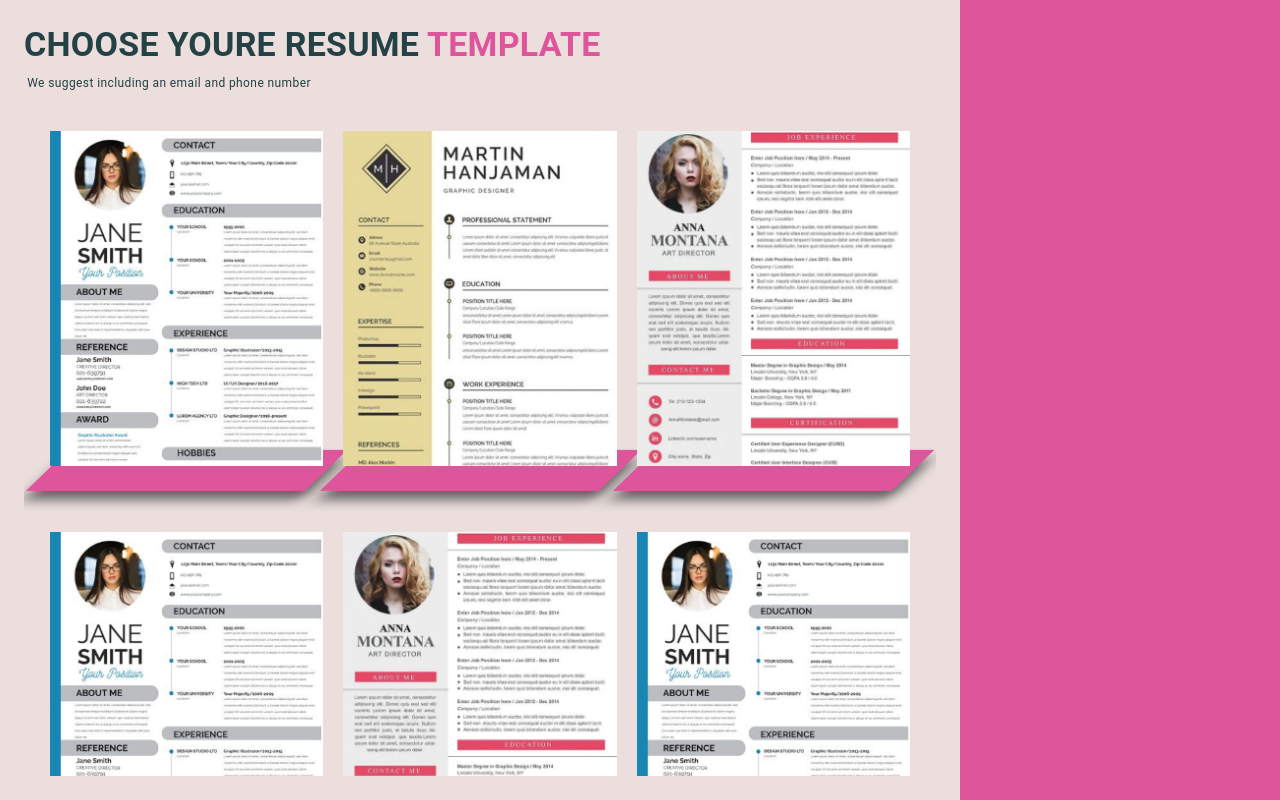
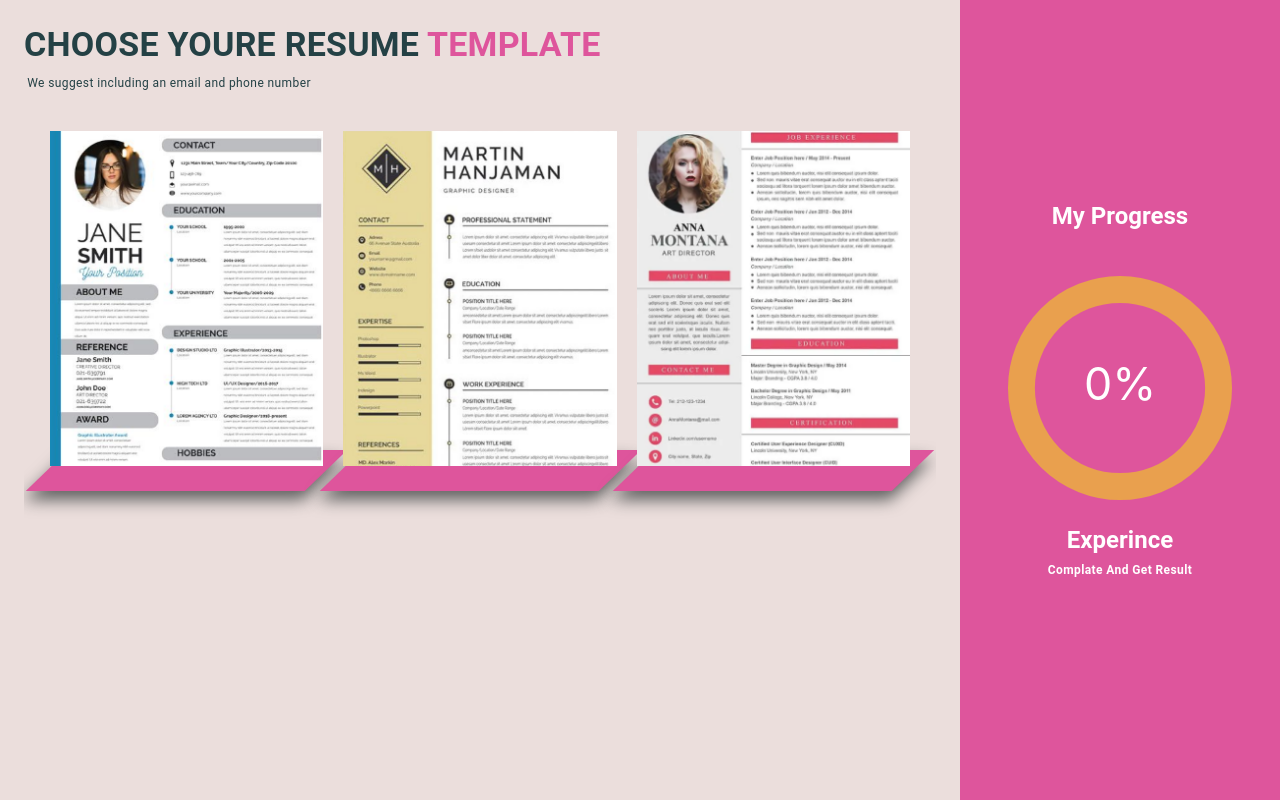
Before and after one commit to afroz9008/resume-builder-v1, a React (Create React App) app: page /build in a window 1280 px wide. Built offline with nearby package versions, Linux system fonts and the light colour scheme.

Commit message:
improve and add chart

```diff
--- a/package.json
+++ b/package.json
@@ -10,7 +10,9 @@
     "@testing-library/react": "^11.2.7",
     "@testing-library/user-event": "^12.8.3",
     "react": "^17.0.2",
+    "react-circular-progressbar": "^2.0.4",
     "react-dom": "^17.0.2",
+    "react-phone-input-2": "^2.14.0",
     "react-reveal": "^1.2.2",
     "react-router-dom": "^5.3.0",
     "react-scripts": "4.0.3",
--- a/src/App.js
+++ b/src/App.js
@@ -1,6 +1,7 @@
 import "./App.css";
 import Routes from "./Routes";
 import { createTheme, ThemeProvider } from "@material-ui/core/styles";
+import { createContext, useState } from "react";
 
 const configureTheme = createTheme({
   palette: {
@@ -16,10 +17,16 @@ const configureTheme = createTheme({
   },
 });
 
+export const UserDetailsContext = createContext();
+
 function App() {
+  const [state, setState] = useState({ percentage: 0 });
+
   return (
     <ThemeProvider theme={configureTheme}>
-      <Routes />
+      <UserDetailsContext.Provider value={[state, setState]}>
+        <Routes />
+      </UserDetailsContext.Provider>
     </ThemeProvider>
   );
 }
--- a/src/Containers/Home.jsx
+++ b/src/Containers/Home.jsx
@@ -19,6 +19,7 @@ export default function Home(props) {
   const classes = useStyles();
   const [animate, setAnimate] = useState(false);
   const history = useHistory();
+
   useEffect(() => {
     setTimeout(() => {
       setAnimate(true);
--- a/src/Containers/SelectTemplate.jsx
+++ b/src/Containers/SelectTemplate.jsx
@@ -1,4 +1,4 @@
-import React, { useEffect, useState } from "react";
+import React, { useContext, useEffect, useState } from "react";
 import { Rotate, Bounce } from "react-reveal";
 import {
   Button,
@@ -10,10 +10,15 @@ import {
 import { templates } from "../utils/getTemplates";
 import { Route, Switch, useHistory } from "react-router-dom";
 import UserInformation from "./UserInformation";
+import { CircularProgressbar } from "react-circular-progressbar";
+import "react-circular-progressbar/dist/styles.css";
+import clsx from "clsx";
+import { UserDetailsContext } from "../App";
 
 export default function SelectTemplate(props) {
   const classes = useStyles();
   const [animate, setAnimate] = useState(false);
+  const [state, setState] = useContext(UserDetailsContext);
 
   useEffect(() => {
     setTimeout(() => {
@@ -55,7 +60,44 @@ export default function SelectTemplate(props) {
           md={4}
           lg={3}
           xl={2}
-        ></Grid>
+        >
+          <Typography variant="h5" className={classes.progressTitle}>
+            My Progress
+          </Typography>
+          <div className={classes.donutProgressBar}>
+            <CircularProgressbar
+              styles={{
+                path: {
+                  stroke: `#ffffff`,
+                },
+                trail: {
+                  stroke: "#E9A04E",
+                  strokeLinecap: "butt",
+                  transform: "rotate(0.25turn)",
+                  transformOrigin: "center center",
+                },
+                text: {
+                  fill: "white",
+                },
+                background: {
+                  fill: "#3e98c7",
+                },
+              }}
+              strokeWidth={12}
+              value={state.percentage}
+              text={`${state.percentage}%`}
+            />
+          </div>
+          <Typography
+            variant="h5"
+            className={clsx(classes.progressTitle, classes.progressTitle1)}
+          >
+            Experince
+          </Typography>
+          <Typography variant="caption" className={classes.progressTitle}>
+            Complate And Get Result
+          </Typography>
+        </Grid>
       </Grid>
     </Rotate>
   );
@@ -64,6 +106,7 @@ export default function SelectTemplate(props) {
 const Templates = ({ props }) => {
   const classes = useStyles();
   const history = useHistory();
+  const [state, setState] = useContext(UserDetailsContext);
 
   return (
     <Container className={classes.templateComponentRoot}>
@@ -91,9 +134,10 @@ const Templates = ({ props }) => {
                     <Button
                       variant="contained"
                       color="secondary"
-                      onClick={() =>
-                        history.push(`/build/${template.templateId}`)
-                      }
+                      onClick={() => {
+                        // setState((p) => ({ ...p, percentage: 5 }));
+                        history.push(`/build/${template.templateId}`);
+                      }}
                     >
                       Use this template
                     </Button>
@@ -112,8 +156,25 @@ const useStyles = makeStyles((theme) => ({
   root: {
     height: "100vh",
   },
+  donutProgressBar: {
+    padding: theme.spacing(3),
+    width: "70%",
+  },
+  progressTitle: {
+    marginBottom: 20,
+    fontWeight: "bold",
+    color: theme.palette.common.white,
+  },
+  progressTitle1: {
+    marginBottom: 5,
+  },
   progressContainer: {
     backgroundColor: theme.palette.primary.main,
+    display: "flex",
+    justifyContent: "center",
+    alignItems: "center",
+    flexDirection: "column",
+    // padding: 20,
   },
   tepmlateContainer: {
     padding: theme.spacing(3),
--- a/src/Containers/UserInformation.jsx
+++ b/src/Containers/UserInformation.jsx
@@ -1,8 +1,18 @@
-import { Box, Button, Container, Typography ,Slide} from "@material-ui/core";
+import {
+  Box,
+  Button,
+  Container,
+  Typography,
+  Slide,
+  TextField,
+  makeStyles,
+} from "@material-ui/core";
 import React, { useState } from "react";
-// import {  } from "react-reveal";
+import clsx from "clsx";
 import { useParams } from "react-router-dom";
 import { useTemplateData } from "../utils/hooks";
+import PhoneInput from "react-phone-input-2";
+import "react-phone-input-2/lib/material.css";
 
 function TabPanel(props) {
   const { children, value, index, ...other } = props;
@@ -30,17 +40,125 @@ export default function UserInformation() {
   const params = useParams();
   const templateData = useTemplateData(params.templateId);
   const [activeTab, setActiveTab] = useState(0);
+  const classes = useStyles();
 
   console.log(params, templateData);
 
   return (
-    <Container>
+    <Container className={classes.root}>
       {templateData?.map((step, i) => (
         <TabPanel key={i} value={activeTab} index={i}>
-          {step[step.key].title}
+          <Typography variant="h5" className={classes.titlePrimary}>
+            {step[step.key].title}
+          </Typography>
+          <Container>
+            <dvi className={classes.container}>
+              {step[step.key].isMulti
+                ? step[step.key].data.map((p) => {
+                    return p.map((c) => {
+                      switch (c.type) {
+                        case "string": {
+                          return (
+                            <TextField
+                              className={classes.stringTextBox}
+                              margin={"dense"}
+                              size="small"
+                              id="outlined-basic"
+                              label={c.lable}
+                              variant="outlined"
+                            />
+                          );
+                        }
+                        case "mobile": {
+                          return (
+                            <PhoneInput
+                              containerClass={clsx(
+                                classes.stringTextBox,
+                                classes.mobileTextBox
+                              )}
+                              country="in"
+                              enableAreaCodes={true}
+                              enableAreaCodes={["us", "ca"]}
+                              enableAreaCodeStretch
+                            />
+                          );
+                        }
+                        case "richText": {
+                          return (
+                            <TextField
+                              className={classes.stringTextBox}
+                              margin={"dense"}
+                              size="small"
+                              type="text"
+                              minRows={5}
+                              maxRows={5}
+                              multiline
+                              id="outlined-basic"
+                              label={c.lable}
+                              variant="outlined"
+                            />
+                            // <TextField
+                            //   className={classes.stringTextBox}
+                            //   margin={"dense"}
+                            //   size="small"
+                            //   id="outlined-basic"
+                            //   label={c.lable}
+                            //   variant="outlined"
+                            // />
+                          );
+                        }
+                        default:
+                          return "";
+                      }
+                    });
+                  })
+                : step[step.key].data.map((p) => {
+                    switch (p.type) {
+                      case "string": {
+                        return (
+                          <TextField
+                            className={classes.stringTextBox}
+                            margin={"dense"}
+                            size="small"
+                            id="outlined-basic"
+                            label={p.lable}
+                            variant="outlined"
+                          />
+                        );
+                      }
+                      case "richText": {
+                        return (
+                          <TextField
+                            className={classes.stringTextBox}
+                            margin={"dense"}
+                            size="small"
+                            type="text"
+                            minRows={5}
+                            maxRows={5}
+                            multiline
+                            id="outlined-basic"
+                            label={p.lable}
+                            variant="outlined"
+                          />
+                          // <TextField
+                          //   className={classes.stringTextBox}
+                          //   margin={"dense"}
+                          //   size="small"
+                          //   id="outlined-basic"
+                          //   label={c.lable}
+                          //   variant="outlined"
+                          // />
+                        );
+                      }
+                      default:
+                        return "";
+                    }
+                  })}
+            </dvi>
+          </Container>
         </TabPanel>
       ))}
-      <Container style={{ display: "flex" }}>
+      <Container className={classes.navButtonContainer}>
         {!!activeTab && (
           <Button
             onClick={() => setActiveTab((p) => p - 1)}
@@ -65,3 +183,48 @@ export default function UserInformation() {
     </Container>
   );
 }
+
+const useStyles = makeStyles((theme) => ({
+  stringTextBox: {
+    margin: 5,
+    width: "47%",
+    flexGrow: 1,
+  },
+  mobileTextBox: {
+    background: "transparent",
+    "& > div.special-label": {
+      color: theme.palette.primary.main,
+      background: theme.palette.primaryLight.main,
+    },
+    "& > input": {
+      background: `${theme.palette.primaryLight.main} !important`,
+      height: "40px",
+      width: "100% !important",
+      "&:focus": {
+        borderWidth: 2,
+        borderColor: `${theme.palette.primary.main} !important`,
+        boxShadow: `none !important`,
+      },
+    },
+  },
+
+  container: {
+    display: "flex",
+    flexDirection: "row",
+    flexWrap: "wrap",
+    marginTop: theme.spacing(2),
+  },
+  root: {
+    height: "100%",
+    position: "relative",
+  },
+  navButtonContainer: {
+    display: "flex",
+    width: "100%",
+    position: "absolute",
+    bottom: 10,
+  },
+  titlePrimary: {
+    color: theme.palette.primary.main,
+  },
+}));
--- a/src/utils/getTemplates.js
+++ b/src/utils/getTemplates.js
@@ -4,7 +4,7 @@ import template3 from "../assets/template3.png";
 
 const images = { template1, template2, template3 };
 
-export const templates = [...Array(10)].map((_, i) => ({
-  image: images["template" + (Math.floor(Math.random() * 3) + 1)],
+export const templates = [...Array(3)].map((_, i) => ({
+  image: images["template" + (i + 1)],
   templateId: `template-${i + 1}`,
 }));
```
Also changed, not shown: src/utils/hooks.js (+15 -4 lines), 2 other files (tests, documents, lock files or other folders).
